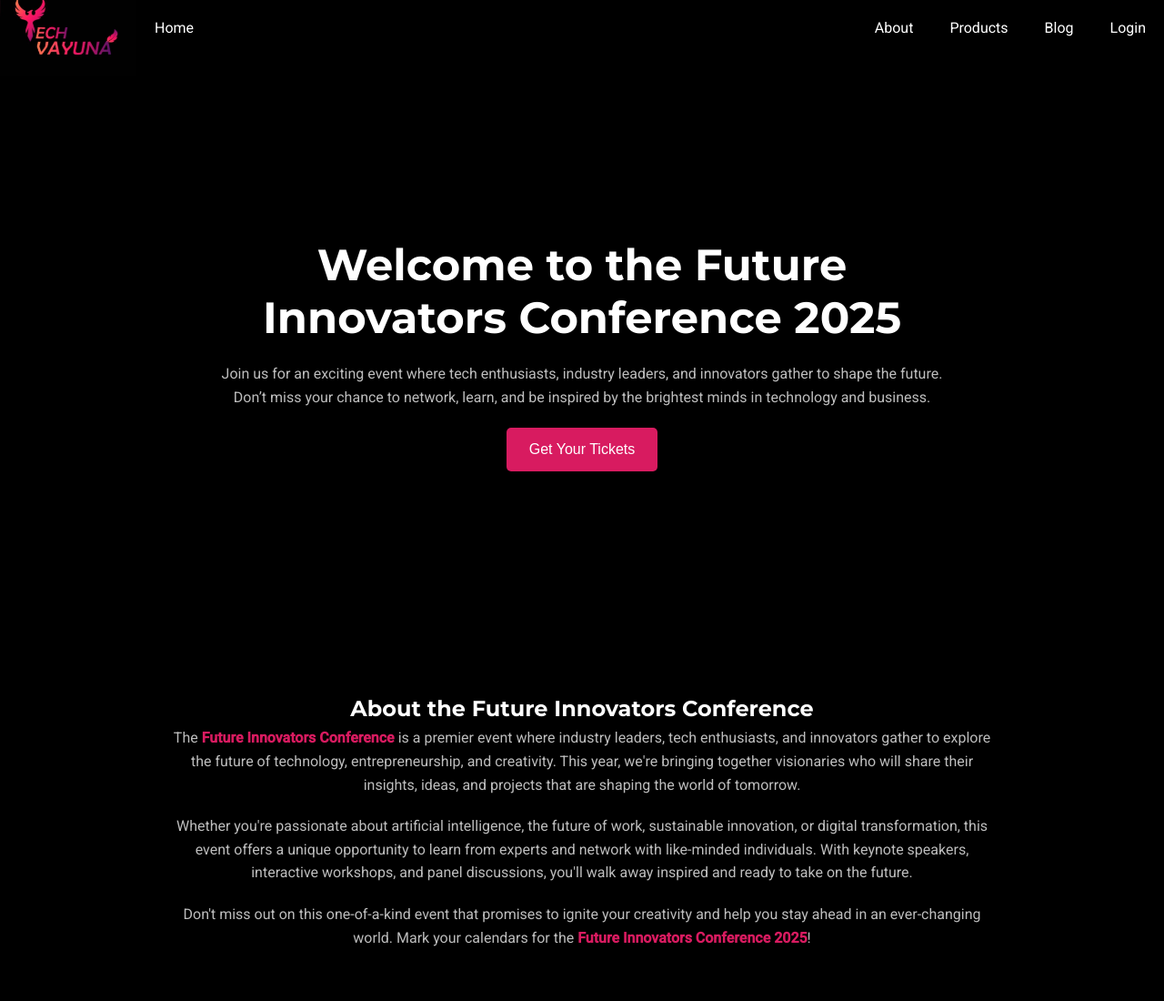
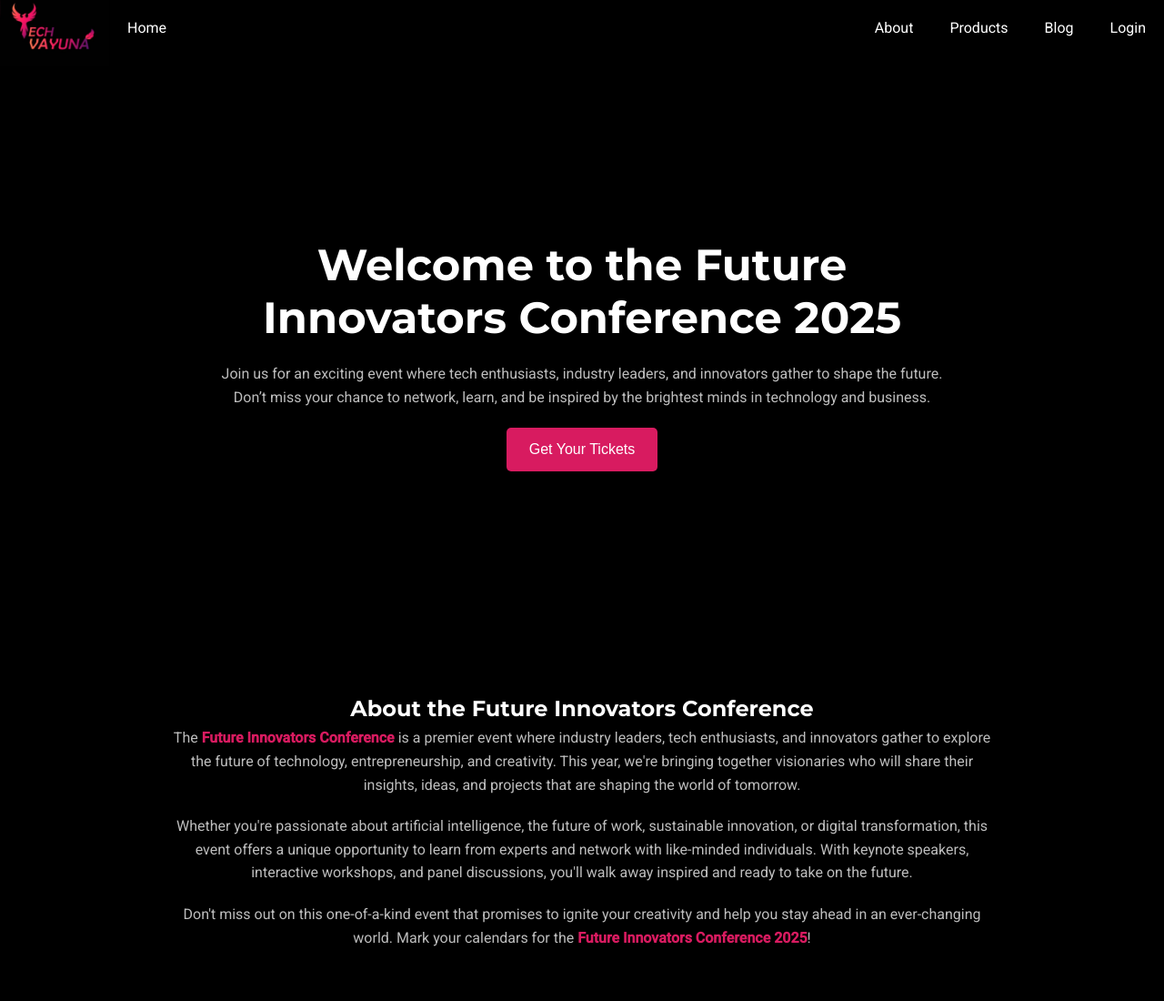
Before and after one commit to ragavkrish/Website-Demo, a plain HTML site: page index.html in a window 1280 px wide. Shown: the top 1100 px of the page at 91% size. Drawn offline with Linux system fonts and the light colour scheme.

Commit message:
Update index.css

```diff
--- a/index.css
+++ b/index.css
@@ -50,7 +50,7 @@ nav {
 }
 
 nav img {
-    width: 150px;
+    width: 120px;
    height: auto;
 }
 
```
